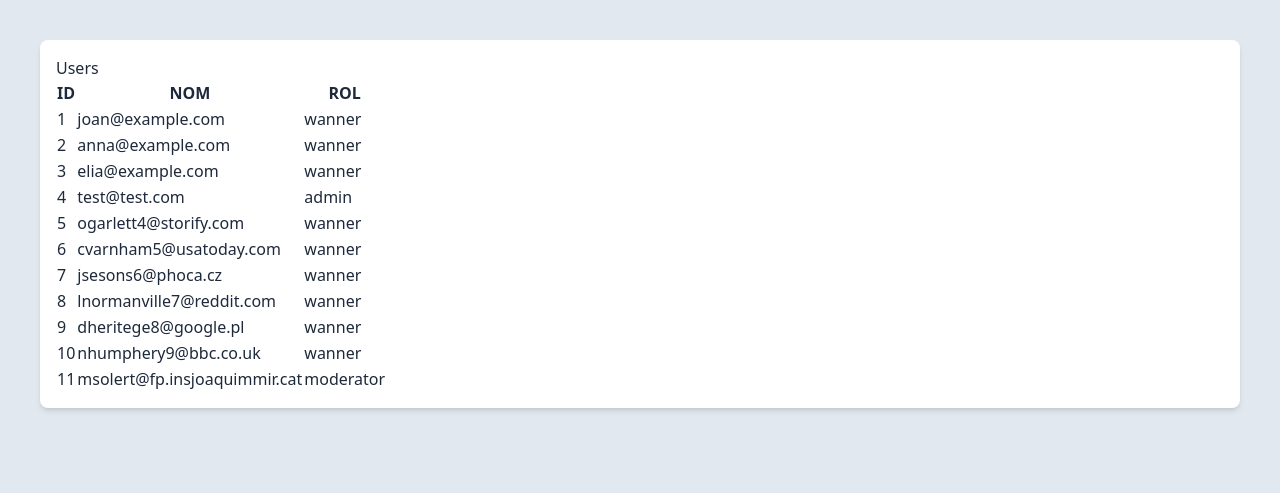
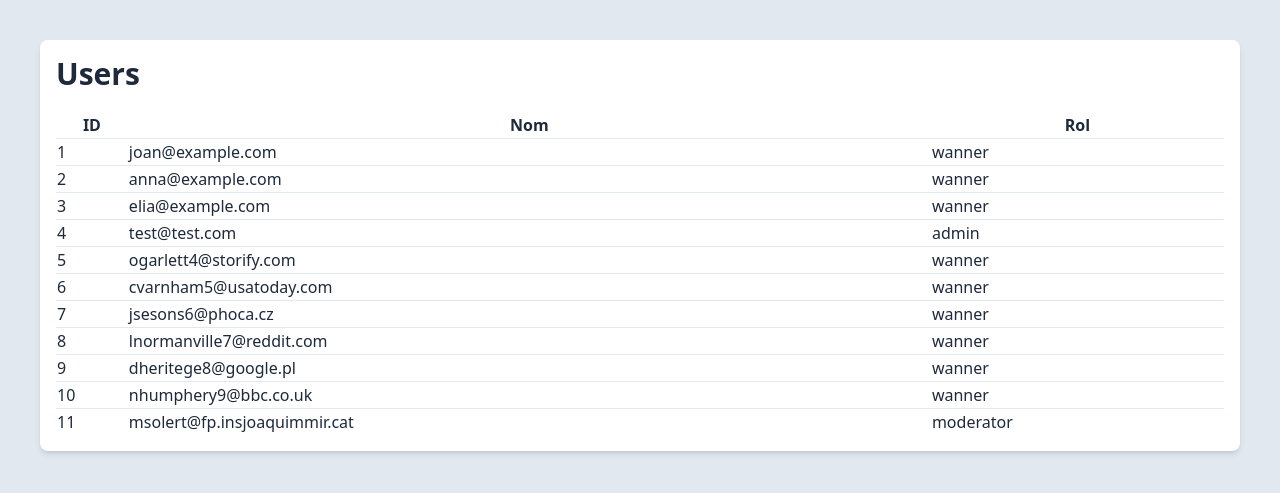
Before and after one commit to MartiCodedThis/m12projecte1, a Flask app: page /admin/users in a window 1280 px wide. Shown: the part 88-581 px from the top of the page. Run offline with Flask 3, Linux system fonts and the light colour scheme; a user stored in the database is signed in; some libraries are stand-ins or nearby versions.

Commit message:
Revisió punt 4

```diff
--- a/wannapop/templates/_template.html
+++ b/wannapop/templates/_template.html
@@ -18,7 +18,7 @@
                <a class="block text-center py-2 px-4 my-1" href="/profile">{{ current_user.name }}</a>
                {% if current_user.role == "admin" or current_user.role == "moderator" %}
                   <!-- Display this link only if the user is an admin -->
-                  <a class="block bg-slate-200 hover:bg-emerald-500 text-slate-800 hover:text-white font-semibold w-48 py-2 px-4 my-1 text-center rounded-md shadow-md active:bg-emerald-800 outline-none active:ring-2 active:ring-emerald-500" href="/admin">Zona Admin</a>
+                  <a class="block bg-slate-200 hover:bg-emerald-500 text-slate-800 hover:text-white font-semibold w-48 py-2 px-4 my-1 text-center rounded-md shadow-md active:bg-emerald-800 outline-none active:ring-2 active:ring-emerald-500" href="/admin">Zona admin</a>
                {% endif %}
                <a class="block bg-red-200 hover:bg-red-500 text-red-800 hover:text-white font-semibold w-48 py-2 px-4 my-1 text-center rounded-md shadow-md active:bg-red-800 outline-none active:ring-2 active:ring-red-500" href="/logout">Tancar sessió</a>
             {% else %}
--- a/wannapop/templates/admin/index.html
+++ b/wannapop/templates/admin/index.html
@@ -1,7 +1,6 @@
 {% extends '_template.html' %}
 
 {% block content %}
-<h1>Editors zone</h1>
-<h2>Restricted area</h2>
-<a href="/admin/users">Mostrar usuaris</a>
+<h2 class="text-3xl mb-5 font-bold">{% block title %}Zona admin{% endblock %}</h2>
+<a class="block bg-slate-200 hover:bg-emerald-500 text-slate-800 hover:text-white font-semibold w-48 py-2 px-4 my-1 text-center rounded-md shadow-md active:bg-emerald-800 outline-none active:ring-2 active:ring-emerald-500" href="/admin/users">Mostrar usuaris</a>
 {% endblock %}
--- a/wannapop/templates/admin/users_list.html
+++ b/wannapop/templates/admin/users_list.html
@@ -1,19 +1,23 @@
 {% extends '_template.html' %}
 
 {% block content %}
-<h3>Users</h3>
-<table>
+<h2 class="text-3xl mb-5 font-bold">{% block title %}Users{% endblock %}</h2>
+<table class="w-full divide-y divide-slate-200">
+    <thead>
         <tr>
             <th>ID</th>
-        <th>NOM</th>
-        <th>ROL</th>
+            <th>Nom</th>
+            <th>Rol</th>
         </tr>
+    </thead>
     {% for user in users %}
+    <tbody class="bg-white divide-y divide-slate-200">
         <tr>
             <td>{{ user.id }}</td>
             <td>{{ user.email }}</td>
             <td>{{ user.role }}</td>
         </tr>
+    </tbody>
     {% endfor %}
 </table>
 {% endblock %}
```
Also changed, not shown: wannapop/routes_main.py (+16 -9 lines), wannapop/templates/products/list.html (+4 -4 lines), database.db. Lines whose indentation alone changed are shown as unchanged.
